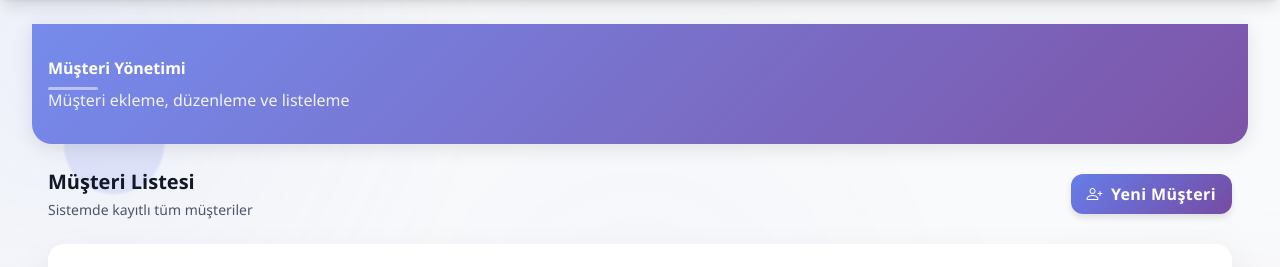
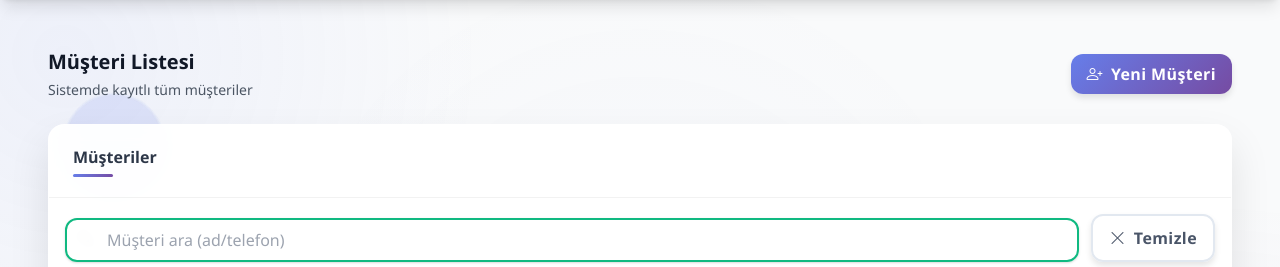
Before and after one commit to OktayAla/WebProjects, a PHP site: page /customers.php in a window 1280 px wide. Shown: the part 64-331 px from the top of the page. Run offline with PHP 8.4, Linux system fonts and the light colour scheme; the visitor is signed in with stand-in values (Sample User, id 1); data that the repository does not hold is empty; some libraries are stand-ins or nearby versions.

Commit message:
Update customers.php

```diff
--- a/CustomerTrackingPanel/customers.php
+++ b/CustomerTrackingPanel/customers.php
@@ -44,13 +44,6 @@ if (isset($_GET['edit'])) {
 <div class="floating-element"></div>
 <div class="floating-element"></div>
 <div class="floating-element"></div>
-
-<div class="dashboard-header">
-    <div class="container mx-auto px-4">
-        <h1 class="dashboard-title">Müşteri Yönetimi</h1>
-        <p class="dashboard-subtitle">Müşteri ekleme, düzenleme ve listeleme</p>
-    </div>
-</div>
 
 <div class="container mx-auto px-4 py-6">
     <!-- Header -->
```
